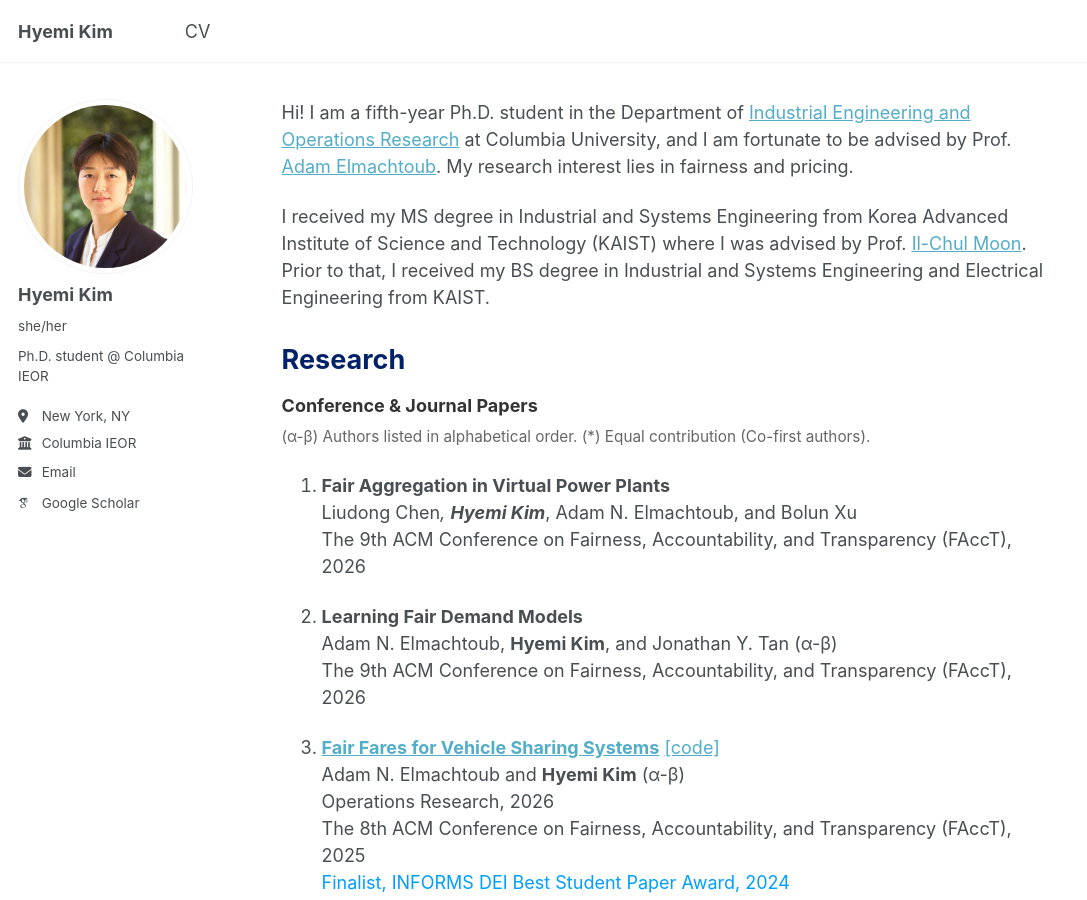
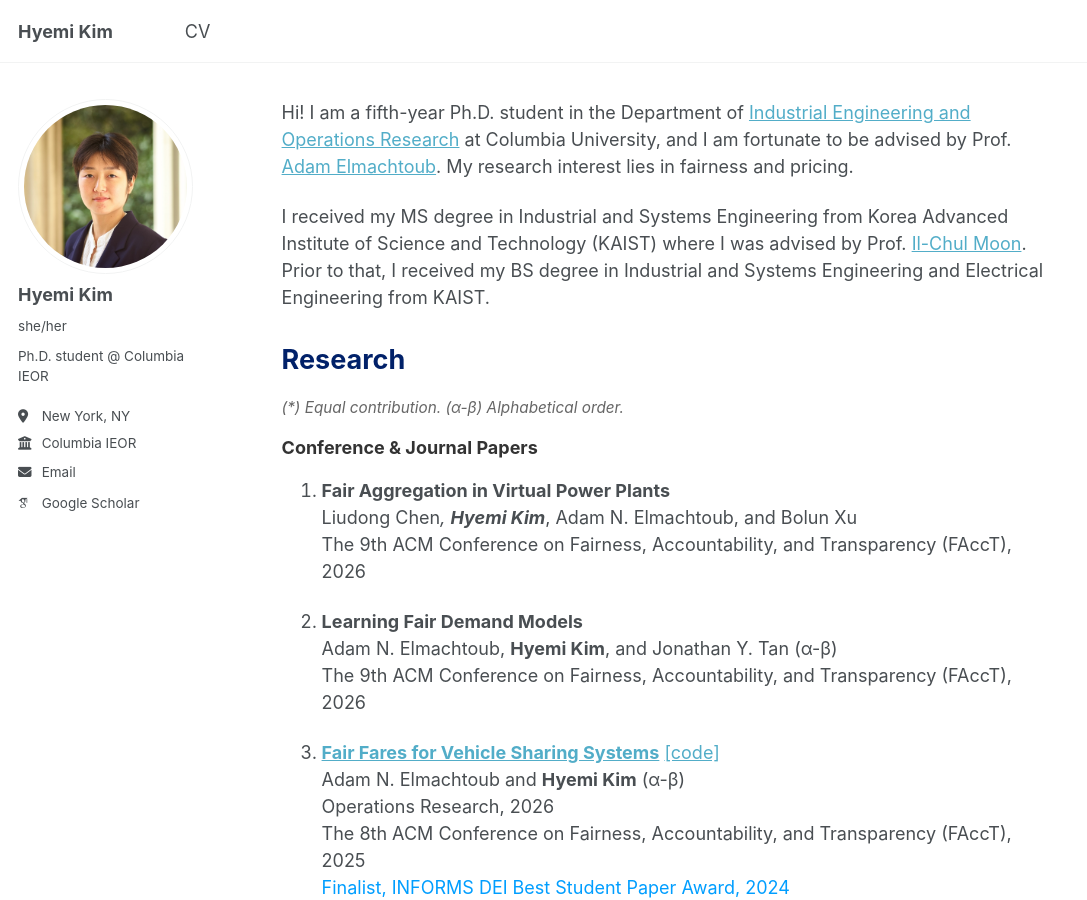
Before and after one commit to HyemiK1m/hyemik1m.github.io, a Jekyll site: the page built from _pages/about.md, in a window 1280 px wide and 900 px high. Shown: the whole window, without its empty margins (0-1087 px from the left). Built offline with Jekyll 4.4.1, drawn with Linux system fonts in a browser that asks for light colours; some web fonts are replaced; a script that is not in the unit is left out.

Commit message:
Update about.md

```diff
--- a/_pages/about.md
+++ b/_pages/about.md
@@ -10,11 +10,12 @@ Hi! I am a fifth-year Ph.D. student in the Department of [Industrial Engineering
 I received my MS degree in Industrial and Systems Engineering from Korea Advanced Institute of Science and Technology (KAIST) where I was advised by Prof. [Il-Chul Moon](https://aai.kaist.ac.kr/bbs/board.php?bo_table=sub2_1&wr_id=3). Prior to that, I received my BS degree in Industrial and Systems Engineering and Electrical Engineering from KAIST.
 
 <h2 style="color:#012169; border-bottom:none; font-size:1.5em; font-weight:700; margin-top:1.2em; margin-bottom:0.2em;">Research</h2>
-<h3 style="color:#333; font-size:1em; font-weight:700; margin-top:0; margin-bottom:0.5em;">Conference & Journal Papers</h3>
 
-<p style="font-size:0.85em; color:#666; margin-top:0; margin-bottom:1.5em;">
-  (α-β) Authors listed in alphabetical order. (*) Equal contribution (Co-first authors).
+<p style="font-size:0.85em; color:#666; font-style:italic; margin-top:0.5em; margin-bottom:1.2em; line-height:1.4;">
+  (*) Equal contribution. (α-β) Alphabetical order.
 </p>
+
+<h3 style="color:#333; font-size:1em; font-weight:700; margin-top:0; margin-bottom:0.8em;">Conference & Journal Papers</h3>
 
 1. **Fair Aggregation in Virtual Power Plants**<br>
 Liudong Chen*, **Hyemi Kim***, Adam N. Elmachtoub, and Bolun Xu <br>
```
